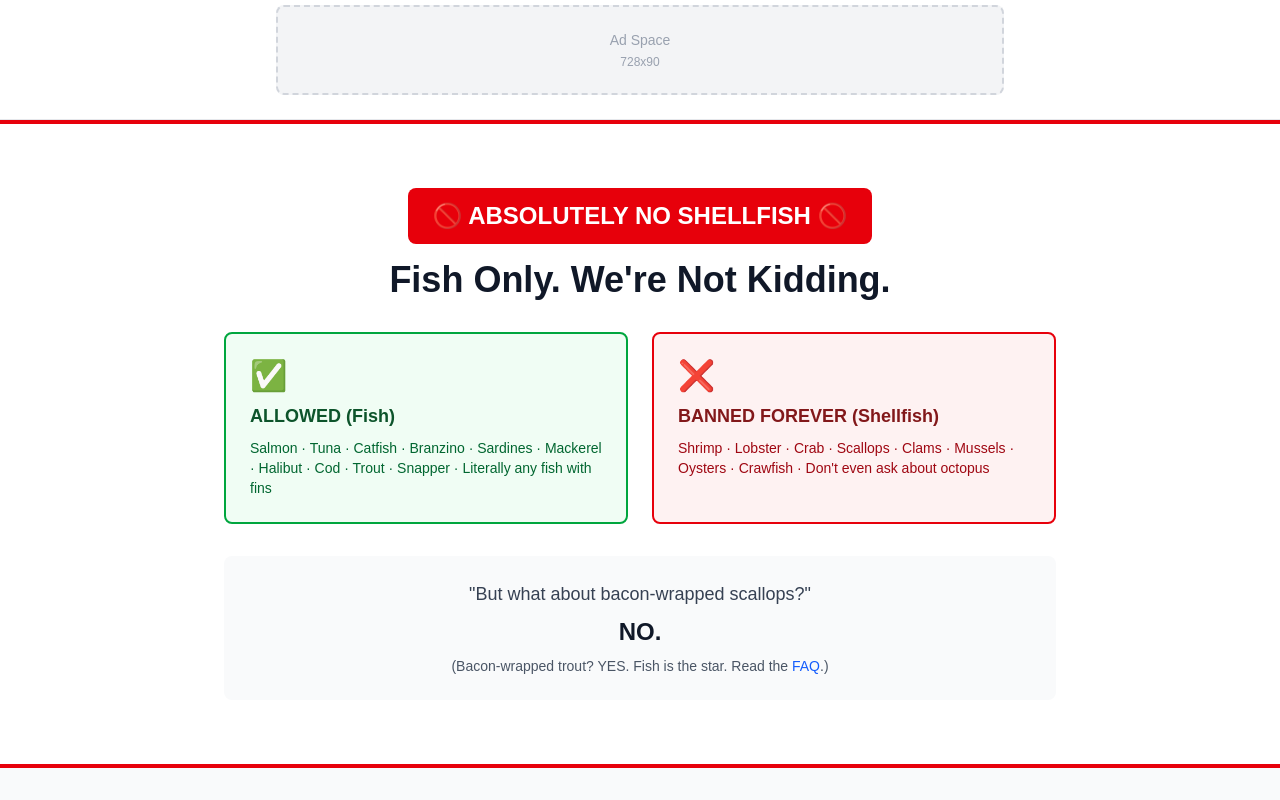
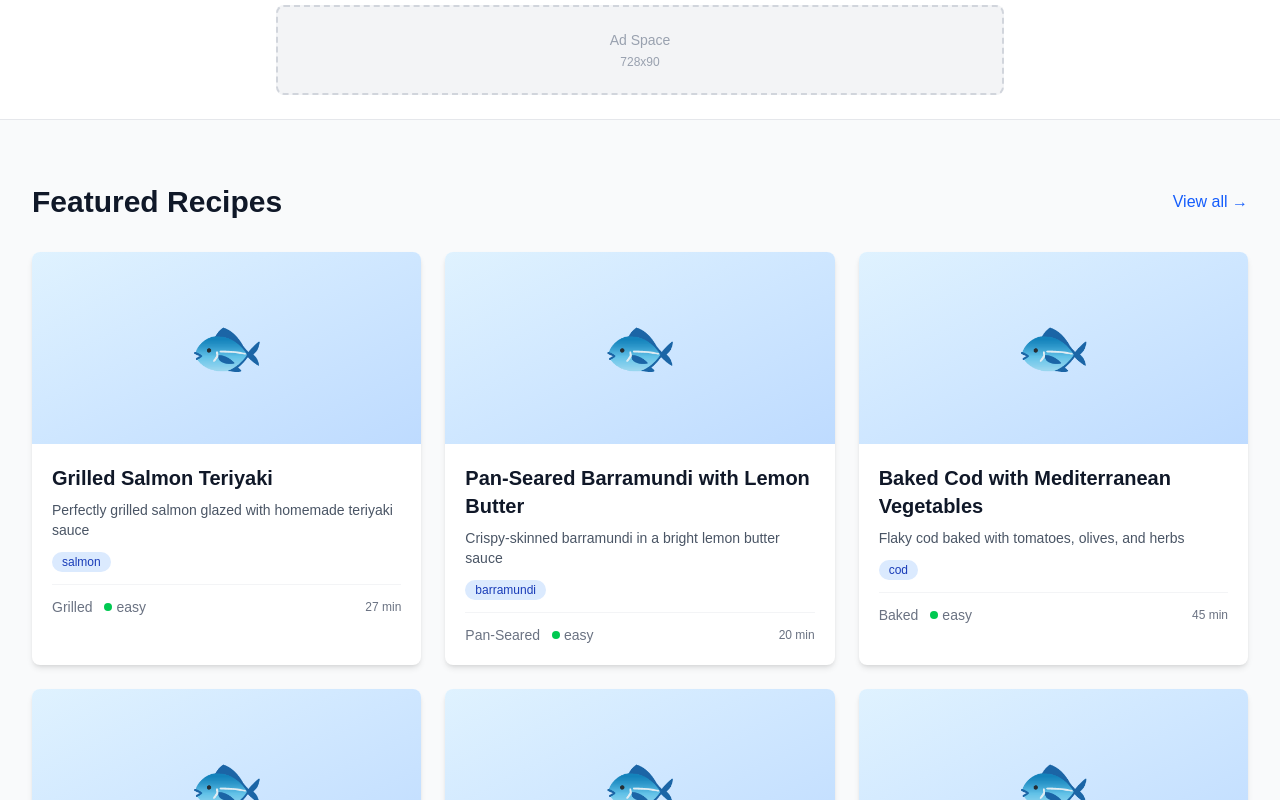
Before and after one commit to nathan-tang/cooked-fish, a Next.js app: page / in a window 1280 px wide. Shown: the part 840-1640 px from the top of the page. Built offline with nearby package versions, Linux system fonts and the light colour scheme.

Commit message:
remove cheesy section

```diff
--- a/app/page.tsx
+++ b/app/page.tsx
@@ -59,58 +59,6 @@ export default function Home() {
       <div className="py-6 bg-white border-b border-gray-200">
         <AdSlot slot="header" />
       </div>
-
-      {/* NO SHELLFISH Declaration */}
-      <section className="py-16 bg-white border-y-4 border-red-600">
-        <div className="max-w-4xl mx-auto px-4 sm:px-6 lg:px-8">
-          <div className="text-center mb-8">
-            <div className="inline-block bg-red-600 text-white px-6 py-3 rounded-lg font-bold text-2xl mb-4">
-              🚫 ABSOLUTELY NO SHELLFISH 🚫
-            </div>
-            <h2 className="text-4xl font-bold text-gray-900 mb-6">
-              Fish Only. We're Not Kidding.
-            </h2>
-          </div>
-
-          <div className="grid grid-cols-1 md:grid-cols-2 gap-6 mb-8">
-            <div className="bg-green-50 border-2 border-green-600 rounded-lg p-6">
-              <div className="text-3xl mb-2">✅</div>
-              <h3 className="font-bold text-green-900 mb-2 text-lg">
-                ALLOWED (Fish)
-              </h3>
-              <p className="text-sm text-green-800">
-                Salmon · Tuna · Catfish · Branzino · Sardines · Mackerel ·
-                Halibut · Cod · Trout · Snapper · Literally any fish with fins
-              </p>
-            </div>
-
-            <div className="bg-red-50 border-2 border-red-600 rounded-lg p-6">
-              <div className="text-3xl mb-2">❌</div>
-              <h3 className="font-bold text-red-900 mb-2 text-lg">
-                BANNED FOREVER (Shellfish)
-              </h3>
-              <p className="text-sm text-red-800">
-                Shrimp · Lobster · Crab · Scallops · Clams · Mussels · Oysters
-                · Crawfish · Don't even ask about octopus
-              </p>
-            </div>
-          </div>
-
-          <div className="bg-gray-50 rounded-lg p-6 text-center">
-            <p className="text-lg text-gray-700 font-medium mb-2">
-              "But what about bacon-wrapped scallops?"
-            </p>
-            <p className="text-2xl font-bold text-gray-900">NO.</p>
-            <p className="text-sm text-gray-600 mt-2">
-              (Bacon-wrapped trout? YES. Fish is the star. Read the{" "}
-              <Link href="/faq" className="text-blue-600 hover:underline">
-                FAQ
-              </Link>
-              .)
-            </p>
-          </div>
-        </div>
-      </section>
 
       {/* Featured Recipes */}
       <section className="py-16 bg-gray-50">
```
